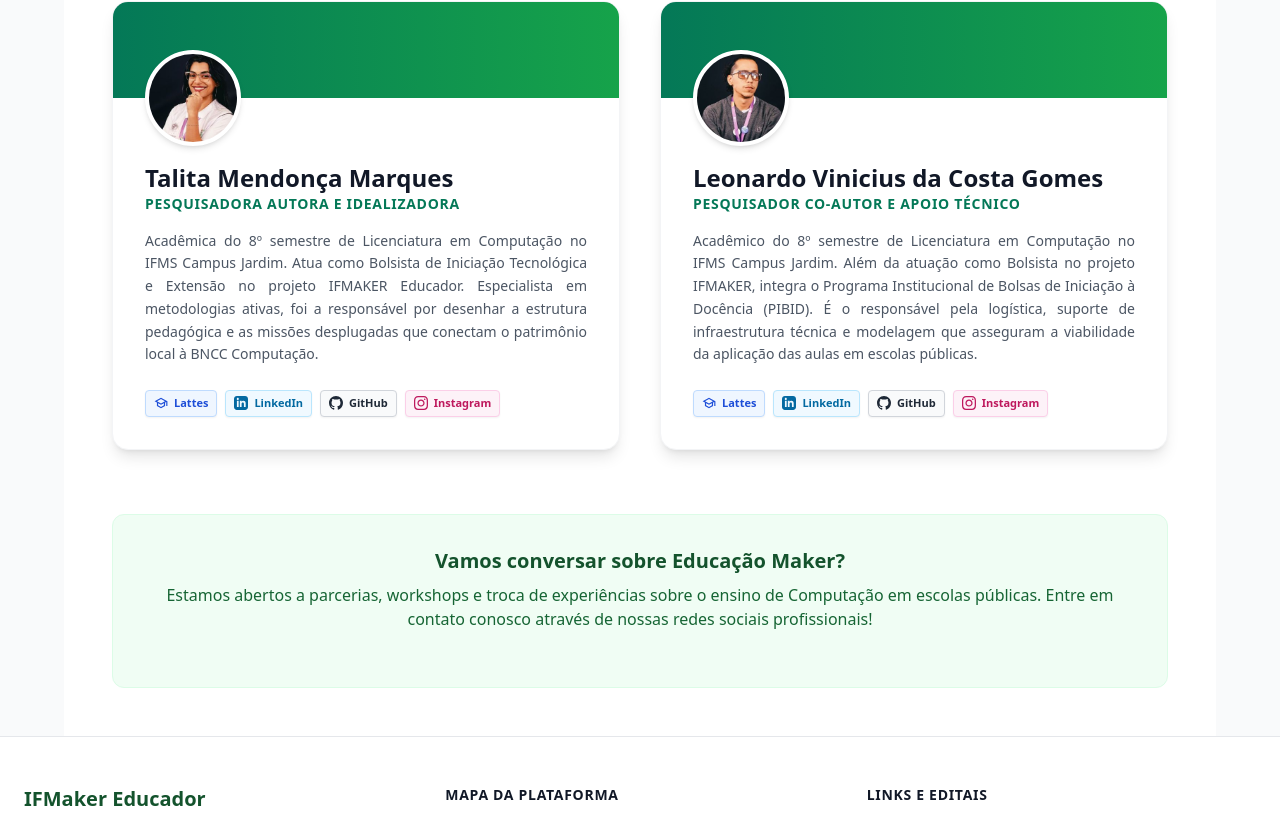
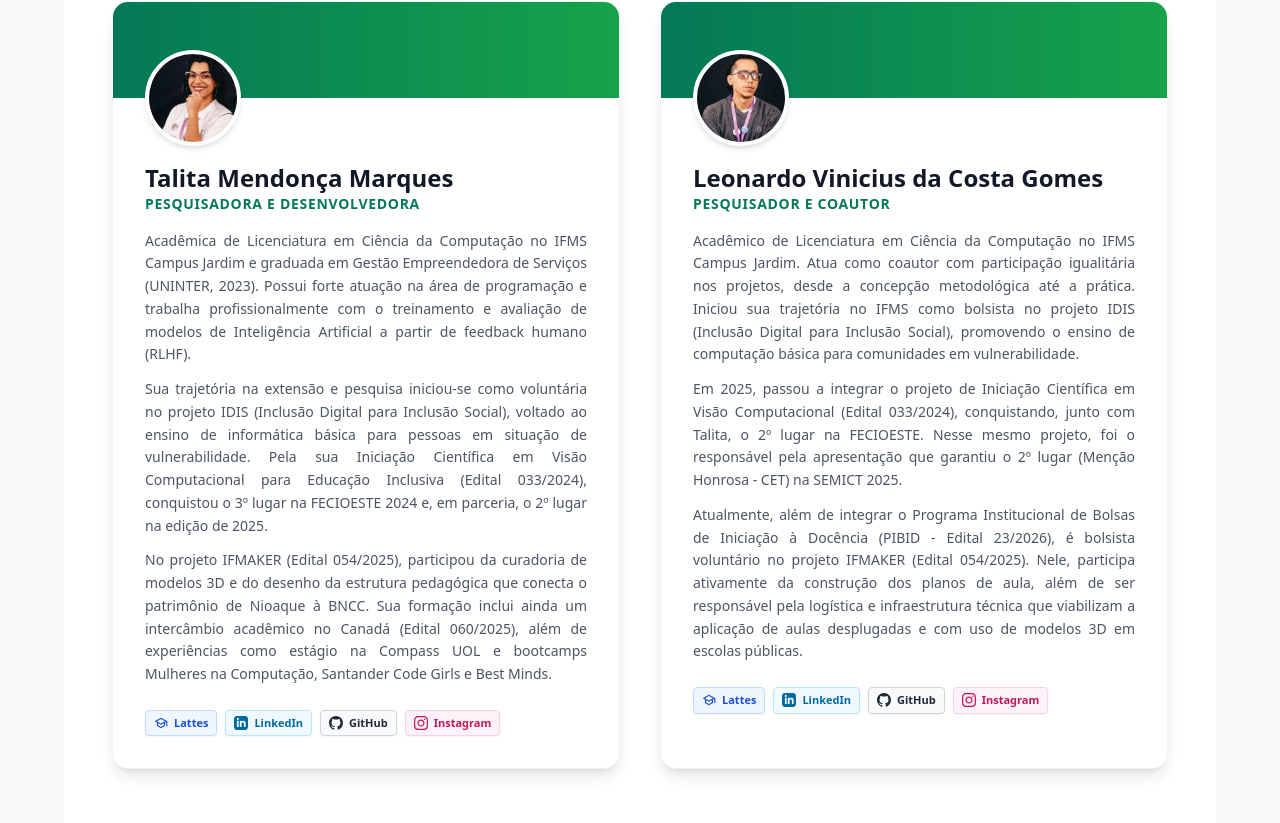
Before and after one commit to skyzinha-chan/ifmaker-patrimonio-nioaque-3d, a React (Vite) app: page /autores in a window 1280 px wide. Shown: the part 404-1227 px from the top of the page. Built offline with nearby package versions, Linux system fonts and the light colour scheme.

Commit message:
👨🏾‍💻 docs: atualização sobre os autores.

```diff
--- a/src/pages/Autores.jsx
+++ b/src/pages/Autores.jsx
@@ -47,16 +47,35 @@ export default function Autores() {
               Talita Mendonça Marques
             </h2>
             <p className='text-emerald-700 font-bold text-sm mb-4 uppercase tracking-wider'>
-              Pesquisadora Autora e Idealizadora
+              Pesquisadora e Desenvolvedora
             </p>
-            <p className='text-gray-600 text-sm leading-relaxed mb-6 text-justify'>
-              Acadêmica do 8º semestre de Licenciatura em Computação no IFMS
-              Campus Jardim. Atua como Bolsista de Iniciação Tecnológica e
-              Extensão no projeto IFMAKER Educador. Especialista em metodologias
-              ativas, foi a responsável por desenhar a estrutura pedagógica e as
-              missões desplugadas que conectam o patrimônio local à BNCC
-              Computação.
-            </p>
+            <div className='text-gray-600 text-sm leading-relaxed mb-6 text-justify'>
+              <p className='mb-3'>
+                Acadêmica de Licenciatura em Ciência da Computação no IFMS
+                Campus Jardim e graduada em Gestão Empreendedora de Serviços
+                (UNINTER, 2023). Possui forte atuação na área de programação e
+                trabalha profissionalmente com o treinamento e avaliação de
+                modelos de Inteligência Artificial a partir de feedback humano
+                (RLHF).
+              </p>
+              <p className='mb-3'>
+                Sua trajetória na extensão e pesquisa iniciou-se como voluntária
+                no projeto IDIS (Inclusão Digital para Inclusão Social), voltado
+                ao ensino de informática básica para pessoas em situação de
+                vulnerabilidade. Pela sua Iniciação Científica em Visão
+                Computacional para Educação Inclusiva (Edital 033/2024),
+                conquistou o 3º lugar na FECIOESTE 2024 e, em parceria, o 2º
+                lugar na edição de 2025.
+              </p>
+              <p>
+                No projeto IFMAKER (Edital 054/2025), participou da curadoria de
+                modelos 3D e do desenho da estrutura pedagógica que conecta o
+                patrimônio de Nioaque à BNCC. Sua formação inclui ainda um
+                intercâmbio acadêmico no Canadá (Edital 060/2025), além de
+                experiências como estágio na Compass UOL e bootcamps Mulheres na
+                Computação, Santander Code Girls e Best Minds.
+              </p>
+            </div>
 
             {/* LINKS SOCIAIS (Ajustados para Acessibilidade e Tamanho) */}
             <div className='flex flex-wrap items-center gap-2 mt-2'>
@@ -155,16 +174,34 @@ export default function Autores() {
               Leonardo Vinicius da Costa Gomes
             </h2>
             <p className='text-emerald-700 font-bold text-sm mb-4 uppercase tracking-wider'>
-              Pesquisador Co-autor e Apoio Técnico
+              Pesquisador e Coautor
             </p>
-            <p className='text-gray-600 text-sm leading-relaxed mb-6 text-justify'>
-              Acadêmico do 8º semestre de Licenciatura em Computação no IFMS
-              Campus Jardim. Além da atuação como Bolsista no projeto IFMAKER,
-              integra o Programa Institucional de Bolsas de Iniciação à Docência
-              (PIBID). É o responsável pela logística, suporte de infraestrutura
-              técnica e modelagem que asseguram a viabilidade da aplicação das
-              aulas em escolas públicas.
-            </p>
+            <div className='text-gray-600 text-sm leading-relaxed mb-6 text-justify'>
+              <p className='mb-3'>
+                Acadêmico de Licenciatura em Ciência da Computação no IFMS
+                Campus Jardim. Atua como coautor com participação igualitária
+                nos projetos, desde a concepção metodológica até a prática.
+                Iniciou sua trajetória no IFMS como bolsista no projeto IDIS
+                (Inclusão Digital para Inclusão Social), promovendo o ensino de
+                computação básica para comunidades em vulnerabilidade.
+              </p>
+              <p className='mb-3'>
+                Em 2025, passou a integrar o projeto de Iniciação Científica em
+                Visão Computacional (Edital 033/2024), conquistando, junto com
+                Talita, o 2º lugar na FECIOESTE. Nesse mesmo projeto, foi o
+                responsável pela apresentação que garantiu o 2º lugar (Menção
+                Honrosa - CET) na SEMICT 2025.
+              </p>
+              <p>
+                Atualmente, além de integrar o Programa Institucional de Bolsas
+                de Iniciação à Docência (PIBID - Edital 23/2026), é bolsista
+                voluntário no projeto IFMAKER (Edital 054/2025). Nele, participa
+                ativamente da construção dos planos de aula, além de ser
+                responsável pela logística e infraestrutura técnica que
+                viabilizam a aplicação de aulas desplugadas e com uso de modelos
+                3D em escolas públicas.
+              </p>
+            </div>
 
             {/* LINKS SOCIAIS (Ajustados para Acessibilidade e Tamanho) */}
             <div className='flex flex-wrap items-center gap-2 mt-2'>
```
